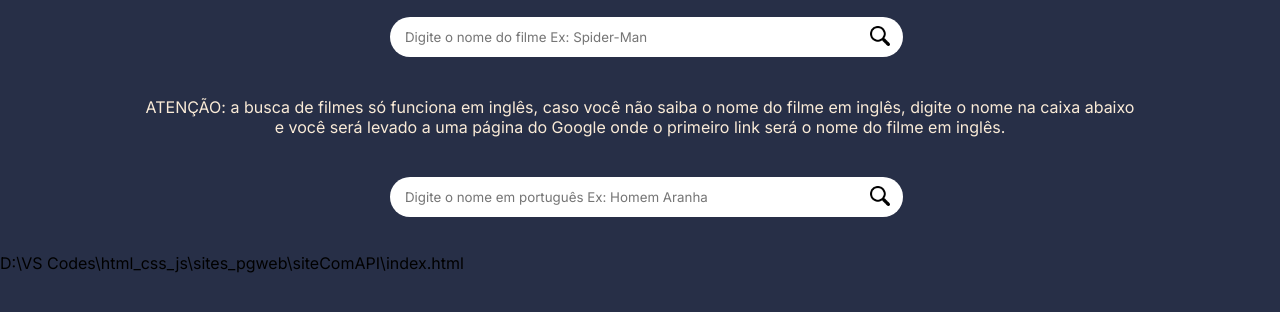
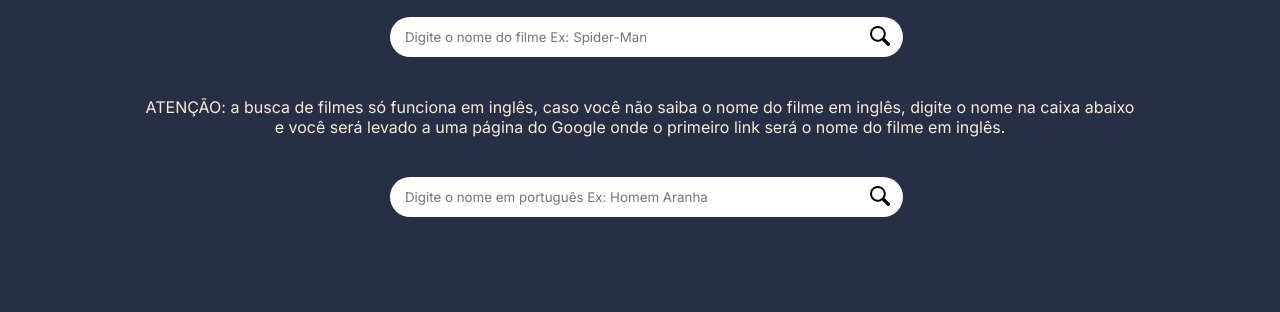
Before and after one commit to JoseAroldoJr/sites-pgweb-23, a plain HTML site: page siteComAPI/index.html in a window 1280 px wide. Shown: the part 62-374 px from the top of the page. Drawn offline with Linux system fonts and the light colour scheme.

Commit message:
Update index.html

```diff
--- a/siteComAPI/index.html
+++ b/siteComAPI/index.html
@@ -36,5 +36,3 @@
   <script src="script.js"></script>
 </body>
 </html>
-
-D:\VS Codes\html_css_js\sites_pgweb\siteComAPI\index.html
```
